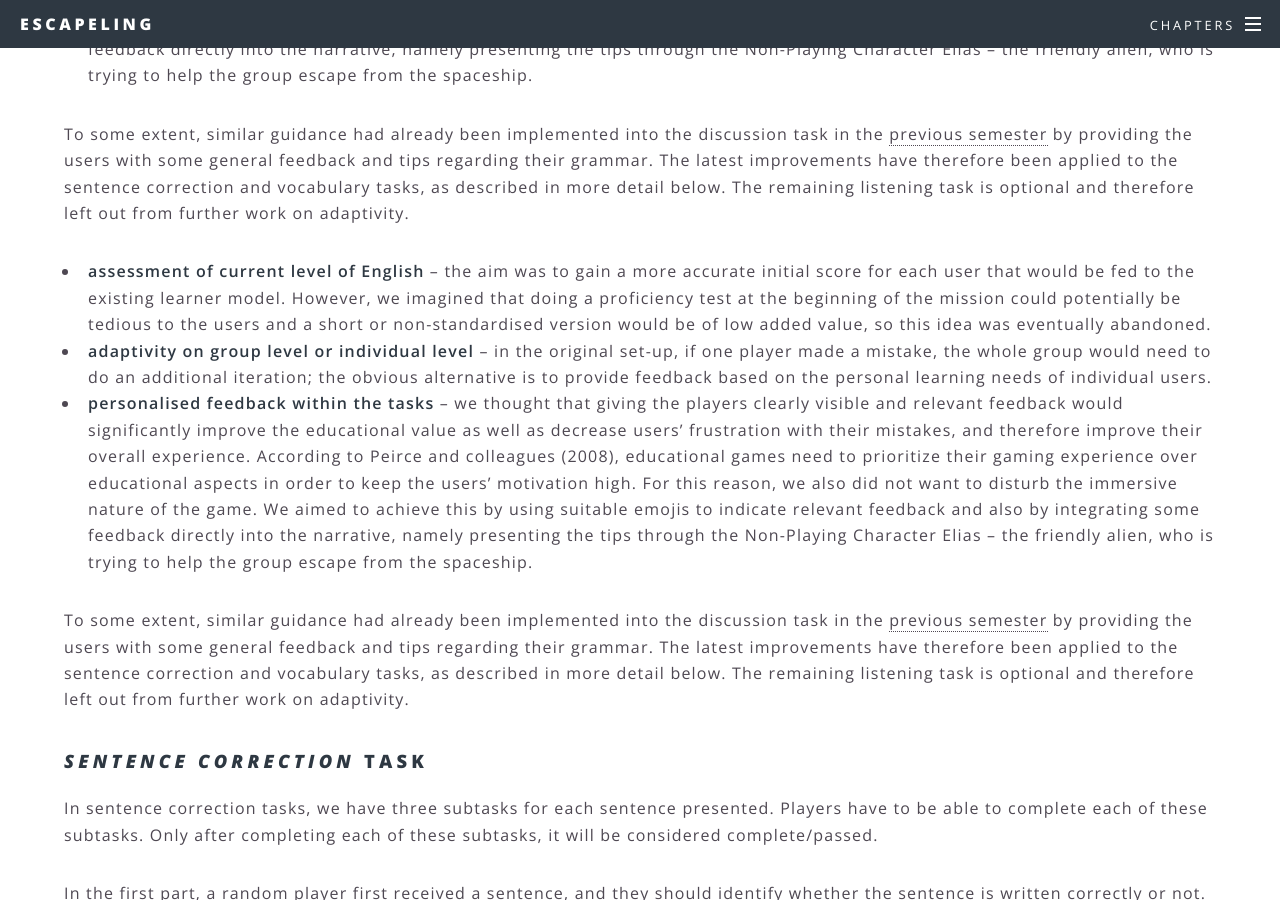
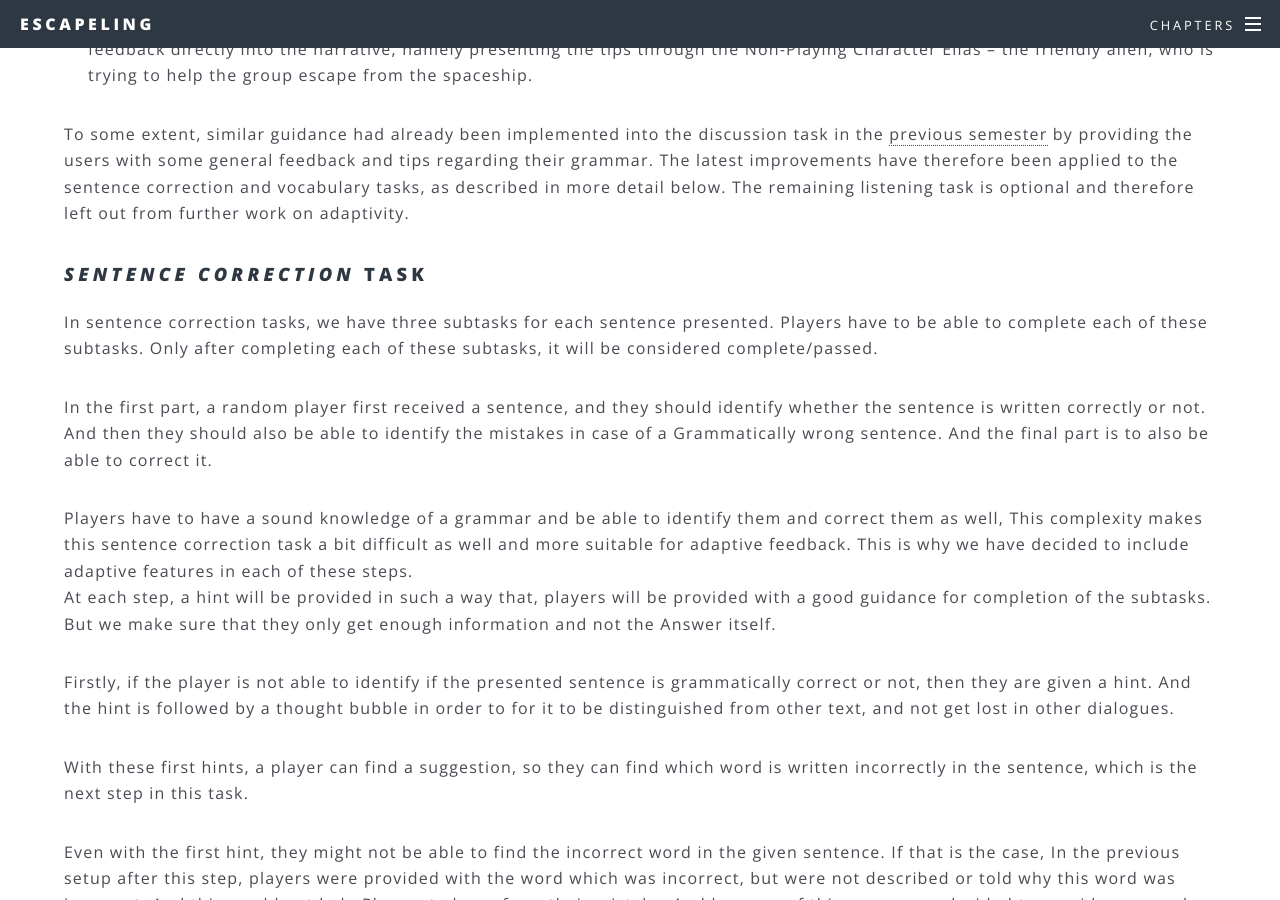
Before and after one commit to ALLUOS/ALLUOS.github.io, a Jekyll site: the page built from _posts/2021-02-03-adaptive.md, in a window 1280 px wide and 900 px high, scrolled down 7364 px. Built offline with Jekyll 4.4.1, drawn with Linux system fonts in a browser that asks for light colours.

Commit message:
removes accidentally duplicated paragraph (due to prev merge)

```diff
--- a/_posts/2021-02-03-adaptive.md
+++ b/_posts/2021-02-03-adaptive.md
@@ -156,17 +156,9 @@ Secondly, as pointed out by the previous collaborators themselves, the data diff
 
 Lastly, although the players may have been motivated to play the game again in case of failing their mission, they did not receive sufficient feedback on their mistakes that would actually help them overcome their failures in future attempts.
 
-
 As the original parts of the adaptive module had been implemented across many parts of the codebase, we realized optimizing its current functioning would be a very complex task, possibly not achievable within the remaining timeframe of the project. Moreover, it would likely not have provided the desirable improvements in the users’ perceived learning experience.
 
 We therefore considered several directions, on which adaptive features could be implemented into the existing structure of the escape mission:
--   **assessment of current level of English** – the aim was to gain a more accurate initial score for each user that would be fed to the existing learner model. However, we imagined that doing a proficiency test at the beginning of the mission could potentially be tedious to the users and a short or non-standardised version would be of low added value, so this idea was eventually abandoned.
--   **adaptivity on group level or individual level** – in the original set-up, if one player made a mistake, the whole group would need to do an additional iteration; the obvious alternative is to provide feedback based on the personal learning needs of individual users.
--   **personalised feedback within the tasks** – we thought that giving the players clearly visible and relevant feedback would significantly improve the educational value as well as decrease users’ frustration with their mistakes, and therefore improve their overall experience. According to Peirce and colleagues (2008), educational games need to prioritize their gaming experience over educational aspects in order to keep the users’ motivation high. For this reason, we also did not want to disturb the immersive nature of the game. We aimed to achieve this by using suitable emojis to indicate relevant feedback and also by integrating some feedback directly into the narrative, namely presenting the tips through the Non-Playing Character Elias – the friendly alien, who is trying to help the group escape from the spaceship.
-
-To some extent, similar guidance had already been implemented into the discussion task in the [previous semester]({{ "" | absolute_url }}/2021/02/01/GEC.html) by providing the users with some general feedback and tips regarding their grammar. The latest improvements have therefore been applied to the sentence correction and vocabulary tasks, as described in more detail below. The remaining listening task is optional and therefore left out from further work on adaptivity.
-
-<div id="sentence_correction"></div>
 
 - **assessment of current level of English** – the aim was to gain a more accurate initial score for each user that would be fed to the existing learner model. However, we imagined that doing a proficiency test at the beginning of the mission could potentially be tedious to the users and a short or non-standardised version would be of low added value, so this idea was eventually abandoned.
 - **adaptivity on group level or individual level** – in the original set-up, if one player made a mistake, the whole group would need to do an additional iteration; the obvious alternative is to provide feedback based on the personal learning needs of individual users.
```
